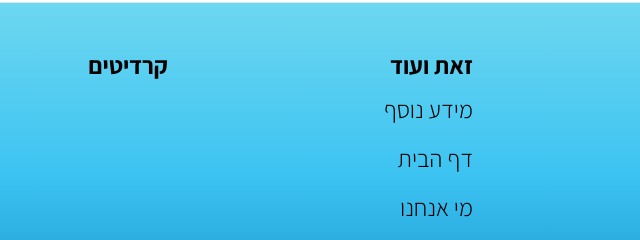
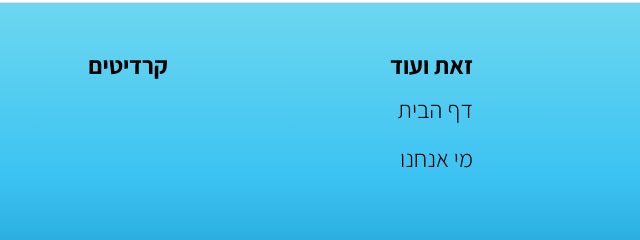
Before and after one commit to liorbentsvi/eardoc13june, a website: page travlerPage.html in a window 1280 px wide. Shown: the part 2422-2662 px from the top of the page, 471-1111 px from the left. Drawn offline with Linux system fonts and the light colour scheme; some packages are replaced by stand-ins of ours; a script that the page names is missing.

Commit message:
Update travlerPage.html
מחקתי מידע נוסף מטסים

```diff
--- a/travlerPage.html
+++ b/travlerPage.html
@@ -170,7 +170,7 @@
             <li class="nav__item">
                 <h2 class="nav__title">זאת ועוד</h2>
                 <ul class="nav__ul">
-                    <li><a href="./doctorPage.html">מידע נוסף</a></li>
+
                     <li><a href="./kidsPage.html">דף הבית</a></li>
                     <li><a href="./kidsPage.html">מי אנחנו </a></li>
                 </ul>
```
